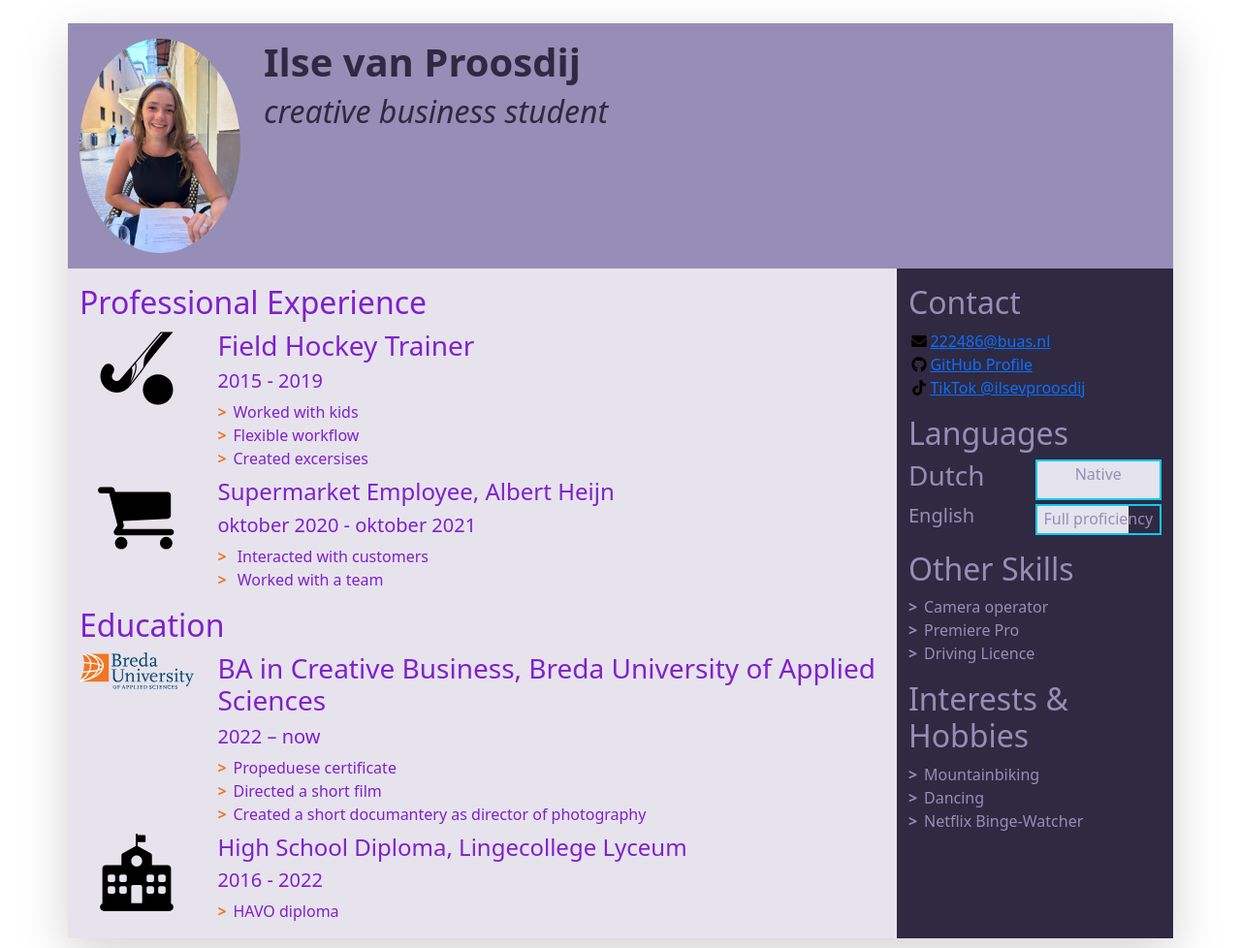
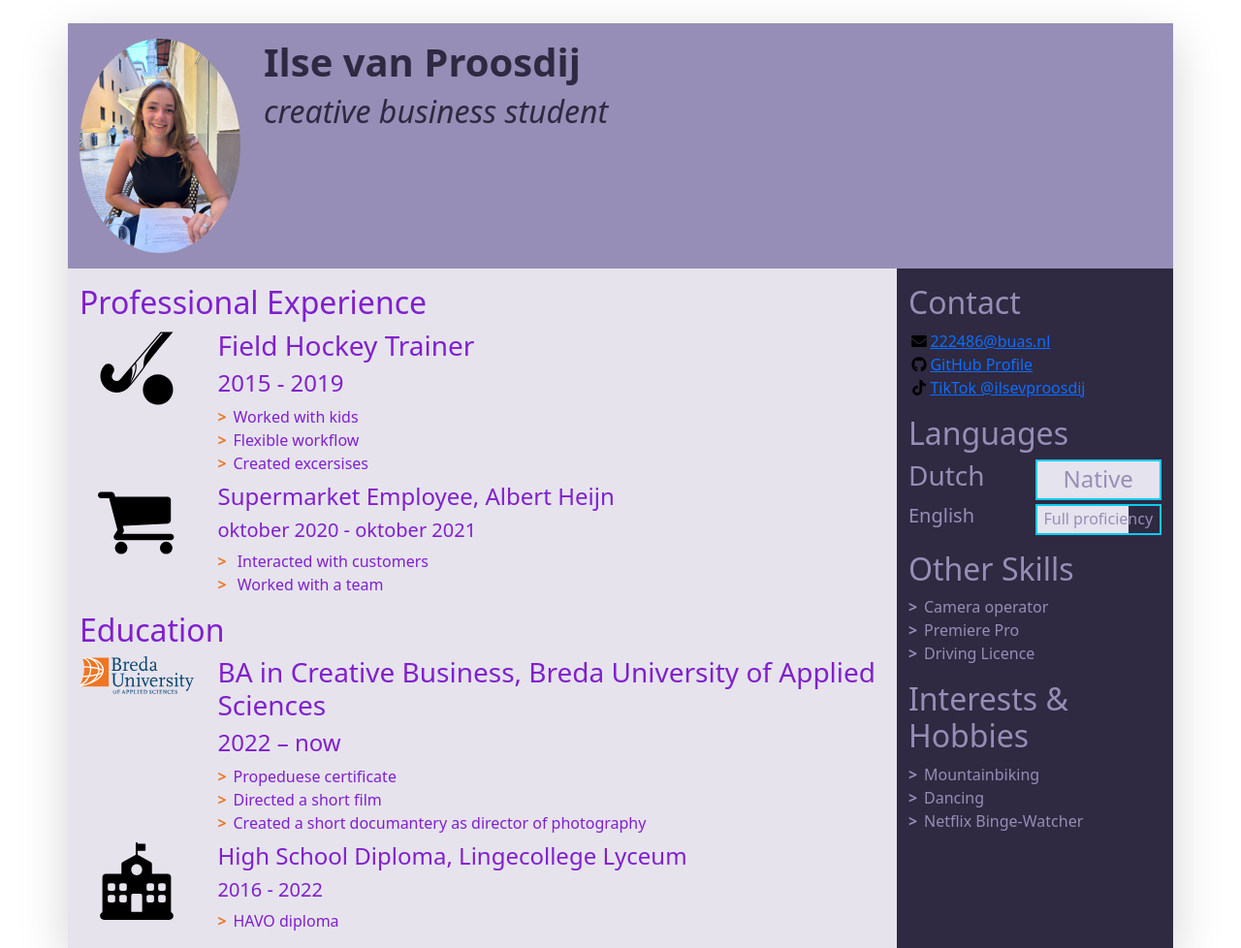
Before and after one commit to Ilsevproosdij/resume, a plain HTML site: page index.html in a window 1280 px wide. Shown: the top 978 px of the page at 97% size. Drawn offline with nearby package versions, Linux system fonts and the light colour scheme; a web font is replaced by a local one.

Commit message:
Update index.html

```diff
--- a/index.html
+++ b/index.html
@@ -52,7 +52,7 @@
           <h1 class="fw-bolder">Ilse van Proosdij</h1>
 
           <h2 class="fst-italic tagline"> creative business student</h2>
-          <h5 class="fst-italic tagline">&nbsp;</h5>
+          <h3 class="fst-italic tagline">&nbsp;</h3>
         </div>
       </header>
 
@@ -88,7 +88,7 @@
                 </div>
                 <div class="biography-contents col-9 col-sm-10 col-md-9 col-lg-10">
                   <h3>Field Hockey Trainer&nbsp;</h3>
-                  <h5>2015 - 2019</h5>
+                  <h4>2015 - 2019</h4>
                   <!-- Use the list below to talk about your achievements -->
                   <ul class="biography-details list-unstyled">
                     <li>Worked with kids&nbsp;</li>
@@ -132,7 +132,7 @@
                 </div>
                 <div class="biography-contents col-9 col-sm-10 col-md-9 col-lg-10">
                   <h3>BA in Creative Business, Breda University of Applied Sciences</h3>
-                  <h5>2022 –&nbsp;now</h5>
+                  <h4>2022 –&nbsp;now</h4>
                   <!-- Use the list below to talk about minors, exchanges, extra-curricular activities. -->
                   <ul class="biography-details list-unstyled">
                     <li>Propeduese certificate</li>
@@ -198,7 +198,7 @@
               <h3 class="language-name w-50">Dutch</h3>
               <div class="language-level w-50 border border-info border-2 position-relative">
                 <div class="language-progress position-absolute h-100 w-100"></div>
-                <h6 class="position-absolute w-100 text-center top-0 py-1">Native</h6>
+                <h4 class="position-absolute w-100 text-center top-0 py-1">Native</h4>
               </div>
             </li>
             <li class="language-item d-flex mb-1">
```
